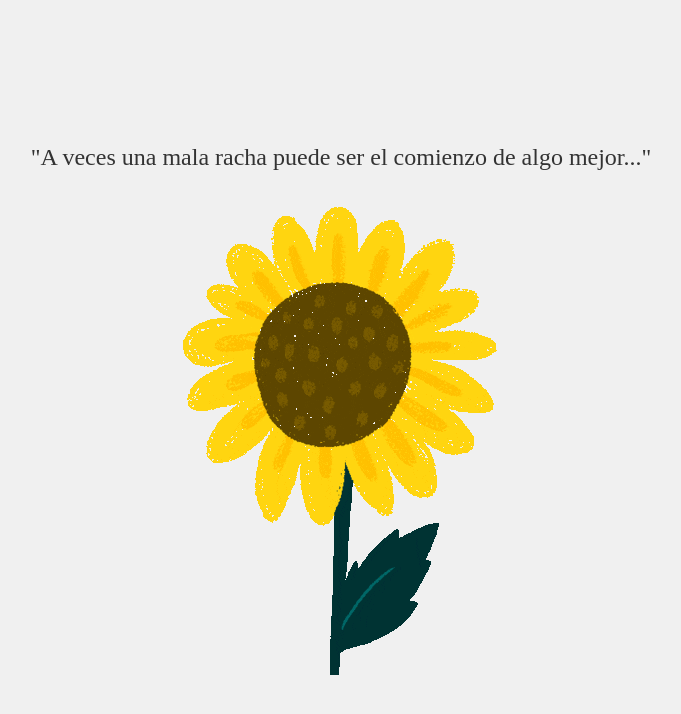
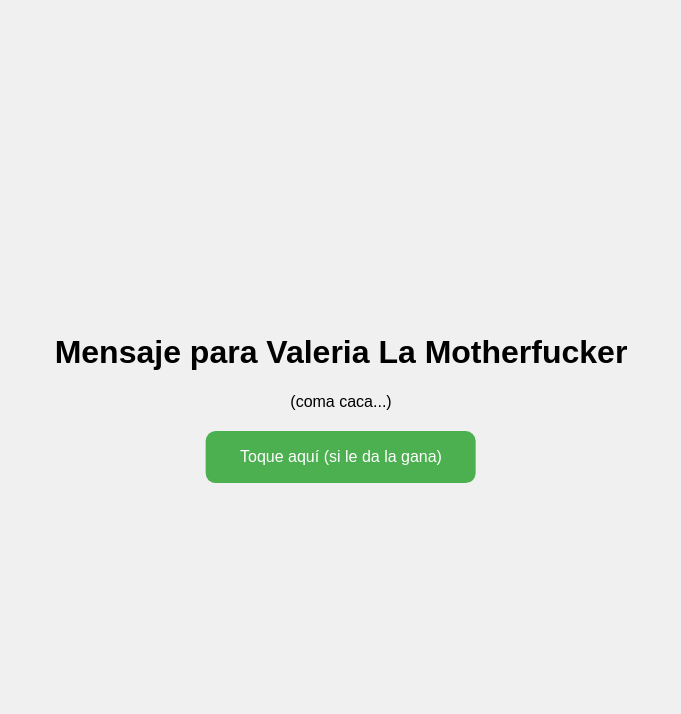
Before and after one commit to Lobo2002/SoloFeos.github.io, a plain HTML site: page index.html in a window 1280 px wide. Shown: the whole page, without its empty margins (299-980 px from the left). Drawn offline with Linux system fonts and the light colour scheme; files whose address does not match are found by name.

Commit message:
Add files via upload

```diff
--- a/index.html
+++ b/index.html
@@ -3,29 +3,25 @@
 <head>
     <meta charset="UTF-8">
     <meta name="viewport" content="width=device-width, initial-scale=1.0">
-    <title>Para Valeria la Motherfucker</title>
-    <style>
-        body {
-            margin: 0;
-            padding: 0;
-            display: flex;
-            justify-content: center;
-            align-items: center;
-            height: 100vh;
-            background-color: #f0f0f0;
-        }
-
-        #mensaje {
-            text-align: center;
-            font-size: 24px;
-            color: #333;
-        }
-    </style>
+    <title>Hola, esto no es un virus</title>
+    <link rel="stylesheet" href="styles.css">
 </head>
 <body>
-    <div id="mensaje">
-        <p>"A veces una mala racha puede ser el comienzo de algo mejor..."</p>
-        <img src="file:///C:/Users/josue/OneDrive/Desktop/Proyecto%20V/girasol.gif" alt="Imagen Animada">
+    <div class="container">
+        <div id="mensaje" class="mensaje">
+            <h1 id="titulo">Mensaje para Valeria La Motherfucker</h1>
+            <p id="contenido">(coma caca...)</p>
+            <button onclick="mostrarImagen()">Toque aquí (si le da la gana)</button>
+        </div>
+        <div id="imagen" class="oculto fade-in">
+            <img src="girasol.gif" alt="Girasol">
+            <audio autoplay loop>
+                <source src="Canción.mp3" type="audio/mpeg">
+            </audio>
+            <p id="frase" class="hidden">A veces las malas rachas son el comienzo de algo mejor...</p>
+        </div>
     </div>
+
+    <script src="script.js"></script>
 </body>
 </html>
--- /dev/null
+++ b/script.js
@@ -0,0 +1,13 @@
+function mostrarImagen() {
+    document.getElementById('mensaje').style.opacity = 0;
+    setTimeout(function() {
+        document.getElementById('mensaje').classList.add('oculto');
+        document.getElementById('imagen').classList.remove('oculto');
+        document.getElementById('imagen').classList.add('fade-in', 'active');
+        document.getElementById('frase').classList.remove('hidden');
+
+        // Reproducir la canción
+        var audio = document.querySelector('audio');
+        audio.play();
+    }, 2000);
+}
--- /dev/null
+++ b/styles.css
@@ -0,0 +1,67 @@
+body {
+    font-family: Arial, sans-serif;
+    background-color: #f0f0f0;
+    margin: 0;
+    padding: 0;
+}
+
+.container {
+    max-width: 600px;
+    margin: 50px auto;
+    text-align: center;
+}
+
+.mensaje, #imagen {
+    position: absolute;
+    top: 50%;
+    left: 50%;
+    transform: translate(-50%, -50%);
+}
+
+.oculto {
+    display: none;
+}
+
+.hidden {
+    opacity: 1; /* Cambiado de 0 a 1 */
+    transition: opacity 3s;
+}
+
+button {
+    background-color: #4CAF50; /* Color de fondo */
+    border: none;
+    color: white; /* Color del texto */
+    padding: 15px 32px; /* Espacio alrededor del texto */
+    text-align: center; /* Alineación del texto */
+    text-decoration: none;
+    display: inline-block;
+    font-size: 16px;
+    margin: 4px 2px;
+    cursor: pointer; /* Cursor al pasar por encima */
+    border-radius: 10px; /* Bordes redondeados */
+    border: 2px solid #4CAF50; /* Borde */
+    transition-duration: 0.4s; /* Duración de la transición */
+}
+
+button:hover {
+    background-color: white; /* Cambio de color de fondo al pasar por encima */
+    color: #4CAF50; /* Cambio de color del texto al pasar por encima */
+}
+#frase {
+    font-size: 20px; /* Tamaño del texto */
+    font-style: italic; /* Estilo del texto */
+    color: #333; /* Color del texto */
+    margin-top: 20px; /* Espacio superior */
+    padding: 10px; /* Espacio alrededor del texto */
+    background-color: #f8f8f8; /* Color de fondo */
+    border-radius: 10px; /* Bordes redondeados */
+    box-shadow: 0 4px 8px rgba(0, 0, 0, 0.1); /* Sombra */
+}
+.fade-in {
+    opacity: 0;
+    transition: opacity 1s ease-in-out;
+}
+
+.fade-in.active {
+    opacity: 1;
+}
```
Also changed, not shown: 1 other file.
